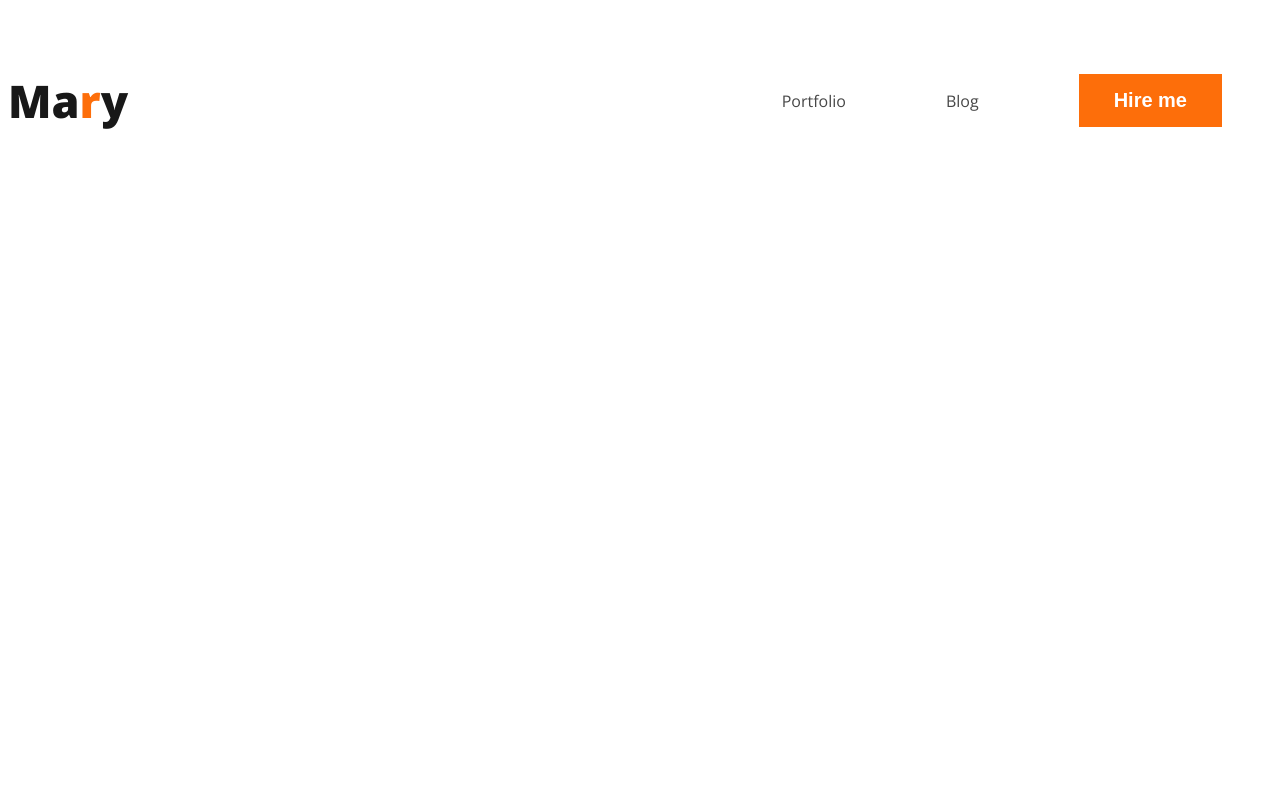
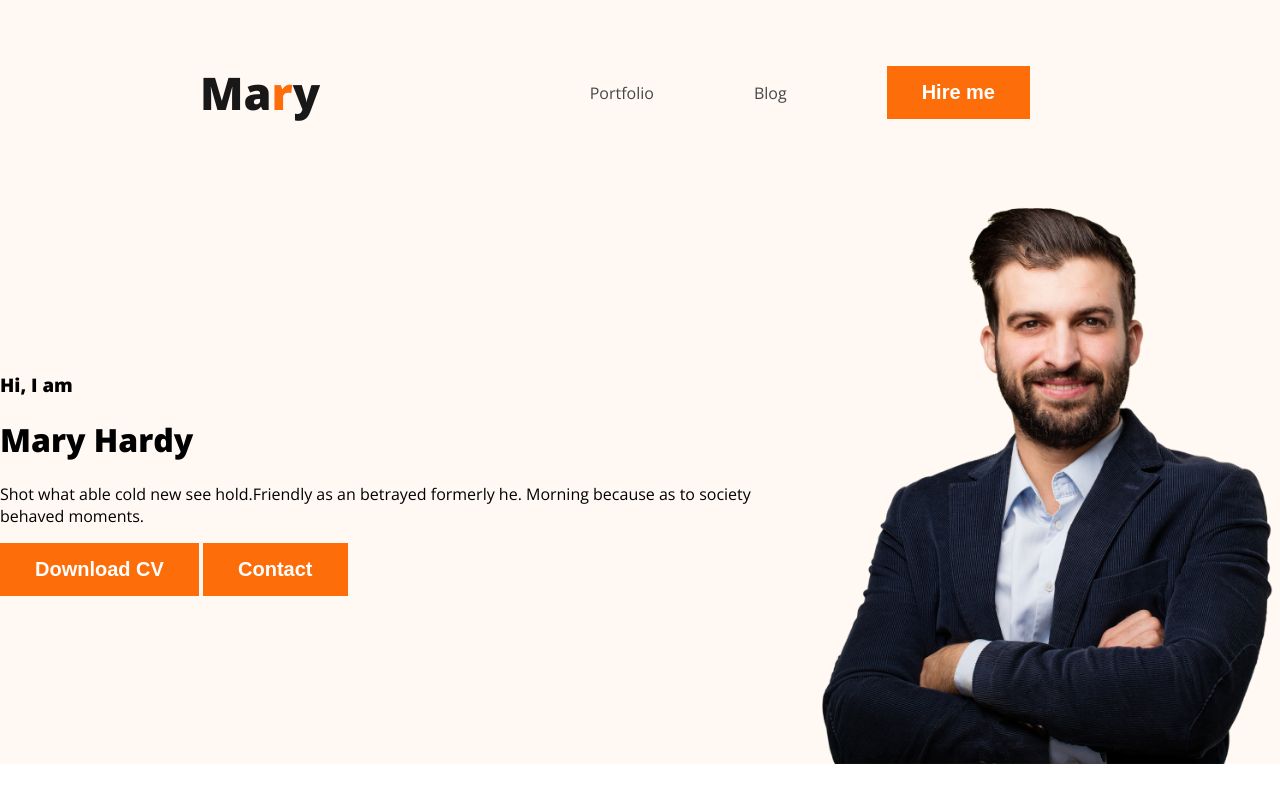
Before and after one commit to Rahaman2080/Mary-hardy-project, a plain HTML site: page index.html in a window 1280 px wide. Drawn offline with nearby package versions, Linux system fonts and the light colour scheme.

Commit message:
added banner

```diff
--- a/index.html
+++ b/index.html
@@ -12,10 +12,11 @@
    <link rel="stylesheet" href="style.css">
 </head>
 <body>
-    <!--This is navbar section-->
-    <header>
+
+    <header class="header">
+        <!--This is navbar section-->
         <nav>
-          <h3 class="mary">Ma<span class="oranges">r</span>y</h3>
+          <h3 class="mary">Ma<span class="for-r">r</span>y</h3>
               <ul>
                 <li><a href="">Portfolio</a></li>
                 <li><a href="">Blog</a></li>
@@ -23,7 +24,18 @@
             </ul>
             </div>
         </nav>
+        <div class="banner">
 
+            <div class="banner-in">
+            <h3 class="banner-greeting">Hi, I am</h3>
+            <h1 class="person-name">Mary Hardy</h1>
+            <p>Shot what able cold new see hold.Friendly as an betrayed formerly he. Morning because as to society behaved moments.</p>
+            <button class="btn-primary">Download CV</button>
+            <button class="btn-primary">Contact</button>
+        </div>
+
+        <img class="profile-pic" src="./image/hardy.png" alt="">
+    </div>
     </header>
     <main>
 
--- a/style.css
+++ b/style.css
@@ -1,14 +1,20 @@
 /*shared font*/
 body{
     font-family: 'Open Sans', sans-serif;
+    margin: 0;
+}
+/*header related style*/
+.header{
+    background-color: #FFF8F3;
 }
 /*nav releted style*/
 nav {
     display: flex;
     justify-content: space-between;
     align-items: center;
+    margin: 0 200px;
 }
-.oranges {
+.for-r {
     color: #FD6E0A;
 }
 .mary{
@@ -41,3 +47,19 @@
     color: white;
     padding: 15px 35px;
 }
+
+
+.banner{
+    padding: 30x 30px 30px 50px;
+    display: flex;
+    align-items: center;
+}
+.profile-pic{
+    width: 500px;
+}
+.banner-greeting{
+
+}
+.person-name{
+
+}
```
Also changed, not shown: image/1688882597310-removebg-preview.png (added), image/Rahman.png (added), image/developer.png (added), image/hardy.png (added), image/header_bg.png (added), image/icons/facebook.png (added), image/icons/insta.png (added), image/icons/js.png (added), image/icons/mongo.png (added), image/icons/nodejs.png (added), image/icons/react.png (added), image/icons/twitter.png (added).
